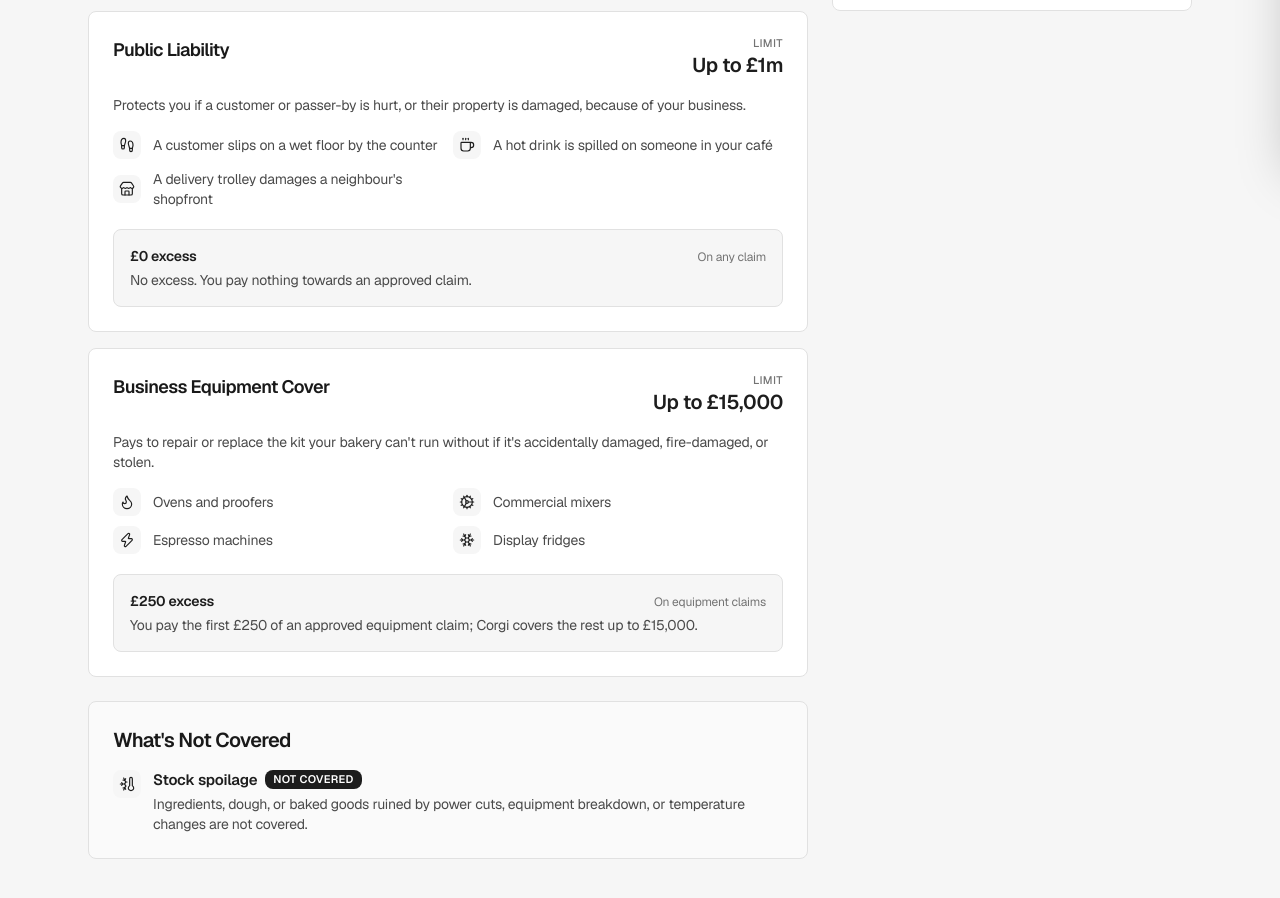
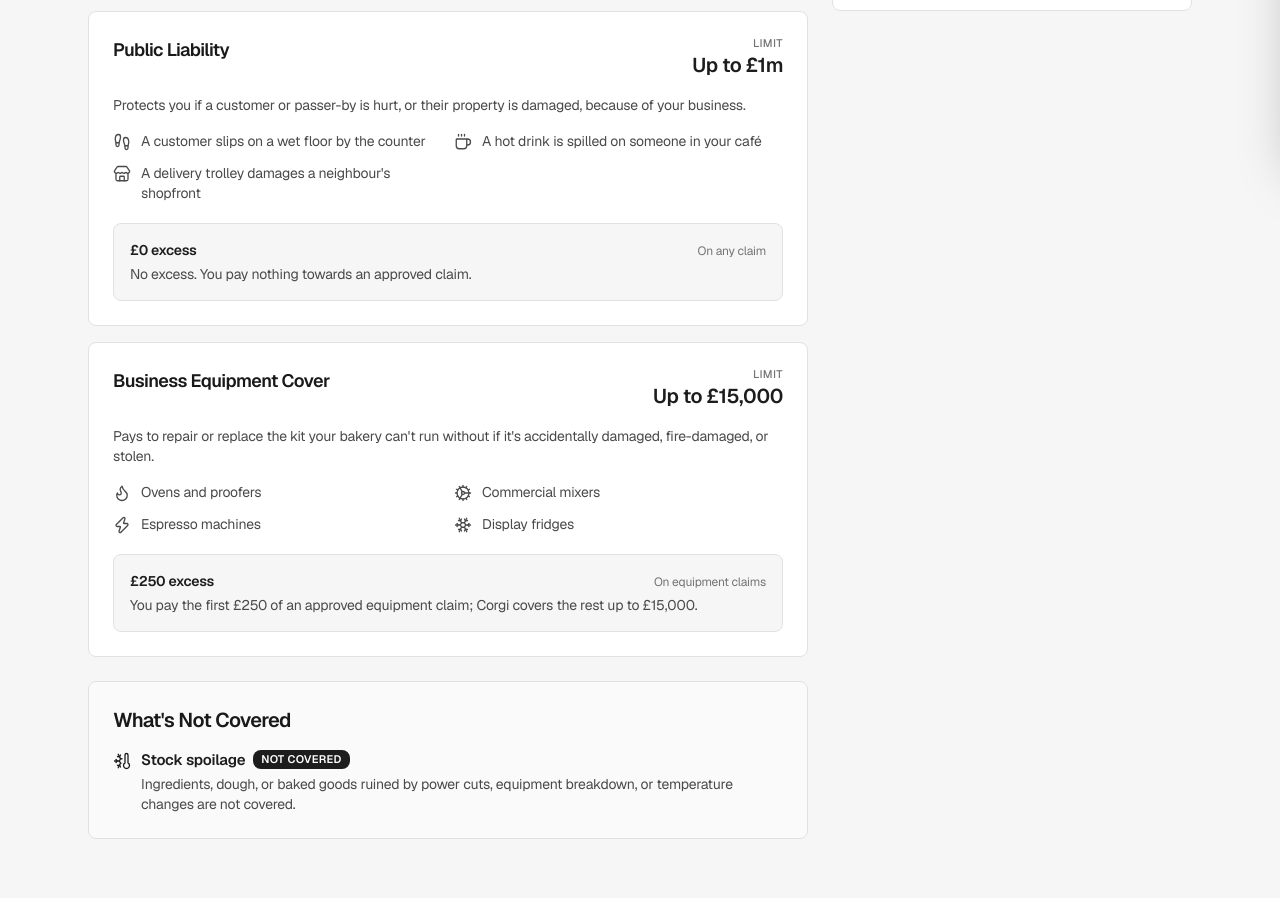
Before and after one commit to leonardoxmoreno1988/corgi-willow-bakery-quote, a React (Vite) app: page / in a window 1280 px wide. Shown: the part 640-1538 px from the top of the page. Built offline with nearby package versions, Linux system fonts and the light colour scheme.

Commit message:
style: unboxed 18px scenario icons
Co-Authored-By: Claude Sonnet 5.5 <noreply@anthropic.com>

```diff
--- a/src/components/quote/CoverageBreakdown.tsx
+++ b/src/components/quote/CoverageBreakdown.tsx
@@ -11,7 +11,7 @@ import {
 } from "lucide-react";
 import { exclusions, getCoverages } from "../../data/mockInsurance";
 import type { Coverage, ScenarioIcon } from "../../types/insurance";
-import { formatCurrency } from "../../utils/formatters";
+import { cn, formatCurrency } from "../../utils/formatters";
 
 const SCENARIO_ICONS: Record<ScenarioIcon, LucideIcon> = {
   footprints: Footprints,
@@ -24,12 +24,14 @@ const SCENARIO_ICONS: Record<ScenarioIcon, LucideIcon> = {
   "thermometer-snowflake": ThermometerSnowflake,
 };
 
-function ScenarioIconBadge({ icon }: { icon: ScenarioIcon }) {
+function ScenarioGlyph({ icon, className }: { icon: ScenarioIcon; className?: string }) {
   const Icon = SCENARIO_ICONS[icon];
   return (
-    <span className="flex size-7 shrink-0 items-center justify-center rounded-md bg-fog">
-      <Icon className="size-4 text-ink" strokeWidth={1.75} aria-hidden />
-    </span>
+    <Icon
+      className={cn("mt-0.5 h-[18px] w-[18px] shrink-0 text-body", className)}
+      strokeWidth={1.75}
+      aria-hidden
+    />
   );
 }
 
@@ -48,10 +50,10 @@ function CoverageCard({ coverage }: { coverage: Coverage }) {
 
       <p className="mt-4 text-sm">{coverage.summary}</p>
 
-      <ul className="mt-4 grid gap-2.5 text-sm sm:grid-cols-2">
+      <ul className="mt-4 grid gap-3 text-sm sm:grid-cols-2">
         {coverage.examples.map((example) => (
-          <li key={example.text} className="flex items-center gap-3 text-body">
-            <ScenarioIconBadge icon={example.icon} />
+          <li key={example.text} className="flex items-start gap-2.5 text-body">
+            <ScenarioGlyph icon={example.icon} />
             {example.text}
           </li>
         ))}
@@ -87,8 +89,8 @@ export function CoverageBreakdown({ equipmentValue }: { equipmentValue: number }
         <h2 id="exclusions-title" className="text-xl">What's Not Covered</h2>
         <ul className="mt-4 space-y-4">
           {exclusions.map((item) => (
-            <li key={item.id} className="flex items-start gap-3">
-              <ScenarioIconBadge icon={item.icon} />
+            <li key={item.id} className="flex items-start gap-2.5">
+              <ScenarioGlyph icon={item.icon} className="text-ink" />
               <div>
                 <div className="flex flex-wrap items-center gap-2">
                   <p className="font-semibold text-ink">{item.title}</p>
```
